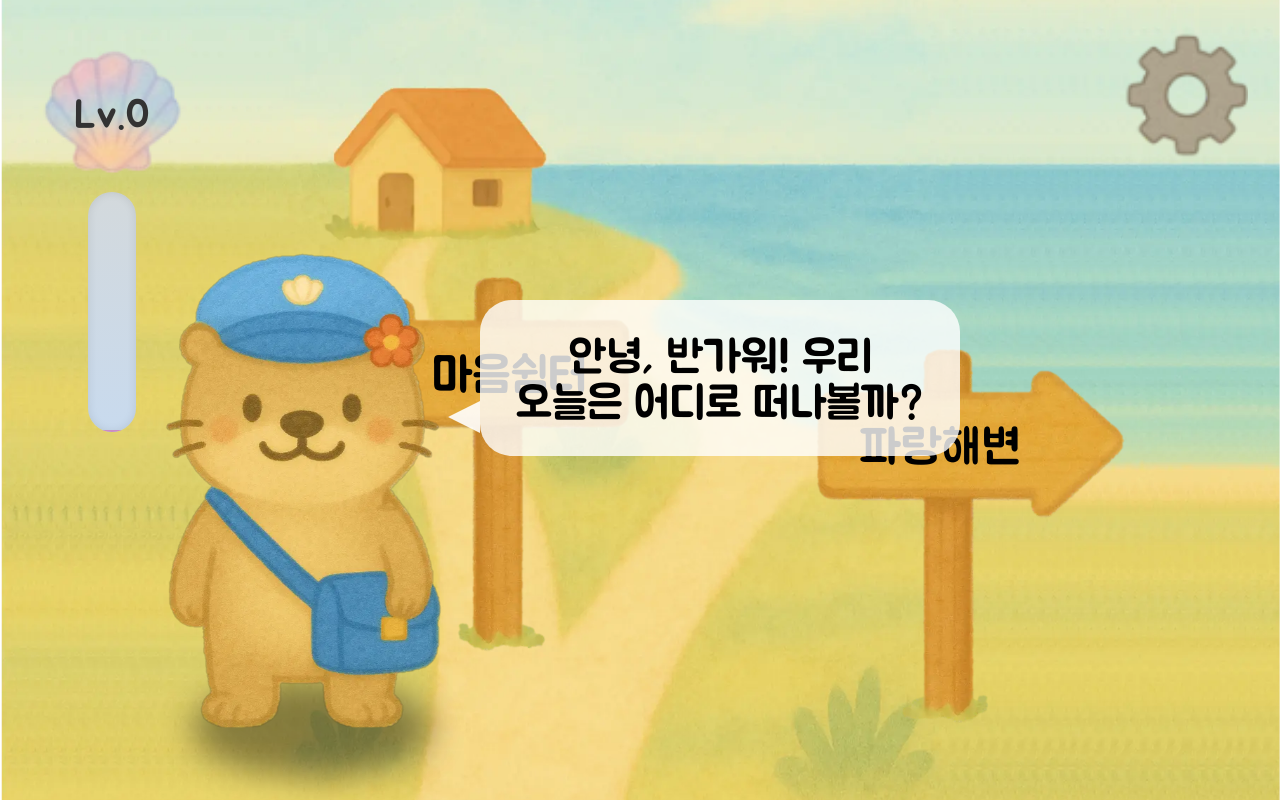
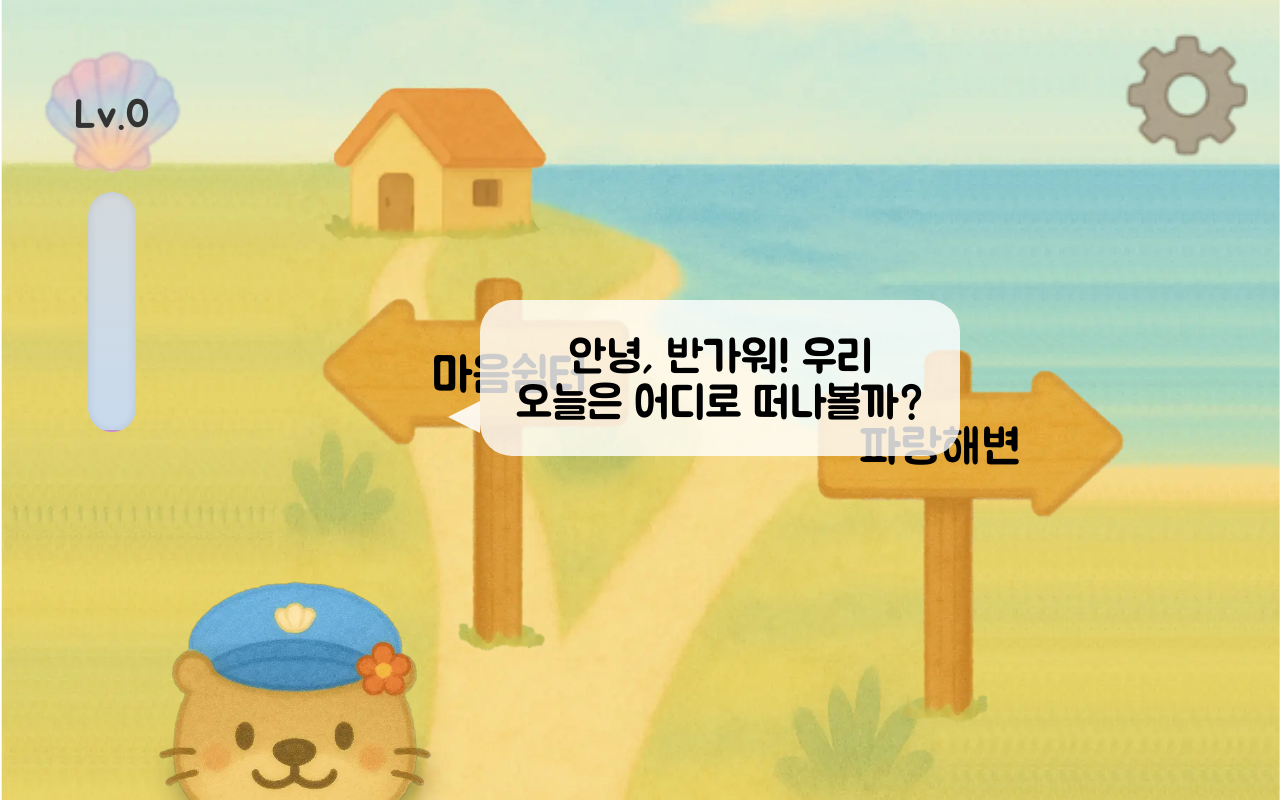
Before and after one commit to techforimpact-archive/TFI_CAMPUS_HANYANG_25Spring_SalingtheMind, a React (Vite) app: page / in a window 1280 px wide. Built offline with nearby package versions, Linux system fonts and the light colour scheme; no server answers; sample sign-in values are in the browser's storage.

Commit message:
Update main.module.css

```diff
--- a/src/pages/beach/main.module.css
+++ b/src/pages/beach/main.module.css
@@ -97,24 +97,27 @@
 }
 
 .otterContainer {
-  position: absolute;
   bottom: 3%;
   left: 15%;
   overflow: visible;
+  position: relative;
 }
 
 .otterImage {
   height: 30rem;
   width: auto;
   z-index: 1;
-  position: absolute;
-  bottom: 50%;
+  top: 75%;
   left: -15%;
+  position: relative;
 }
 
 .otterShadow {
+  position: absolute;
   height: 6rem;
   width: 15rem;
+  top: 94.5%;
+  right: 22%;
   border-radius: 50%;
   filter: blur(1rem);
   background-color: rgba(0, 0, 0, 0.4);
```
